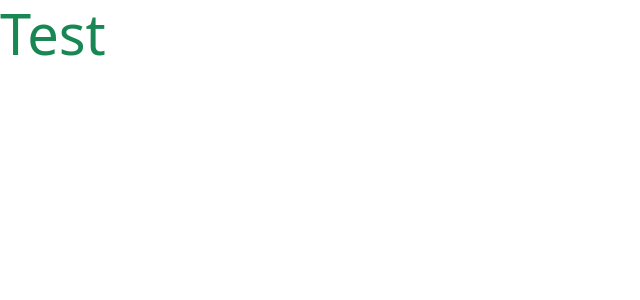
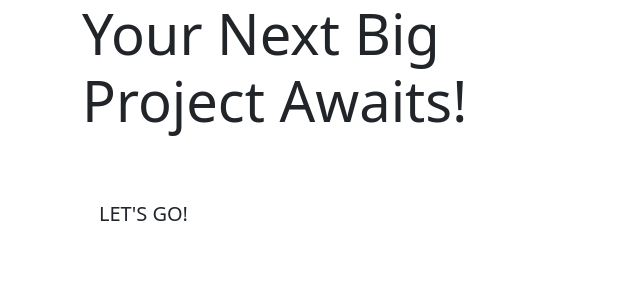
Before and after one commit to J-O-B/top-rank, a Django app: page / in a window 1280 px wide. Shown: the top 300 px of the page, without its empty margins (0-640 px from the left). Run offline with Django 3.2, Linux system fonts and the light colour scheme.

Commit message:
added homepage template

```diff
--- a/home/templates/home/index.html
+++ b/home/templates/home/index.html
@@ -1,6 +1,31 @@
 {% extends 'base.html' %}
 {% load static %}
 
+{% block page_header %}
+    <div class="container header-container">
+        <div class="row">
+            <div class="col">
+
+            </div>
+        </div>
+    </div>
+{% endblock %}
+
 {% block content %}
-    <h1 class="display-4 text-success">Test</h1>
+    <div class="container h-100">
+        <div class="row h-100">
+            <div class="col-7 col-md-6 my-auto">
+                <h1 class="display-4 logo-font text-black">
+                    Your Next Big Project Awaits!
+                </h1>
+                <div>
+                    <h4 class="my-5">
+                        <a href="" class="shop-now-button btn btn-lg rounded-1 text-uppercase py-3">
+                            Let's Go!
+                        </a>
+                    </h4>
+                </div>
+            </div>
+        </div>
+    </div>
 {% endblock %}
```
